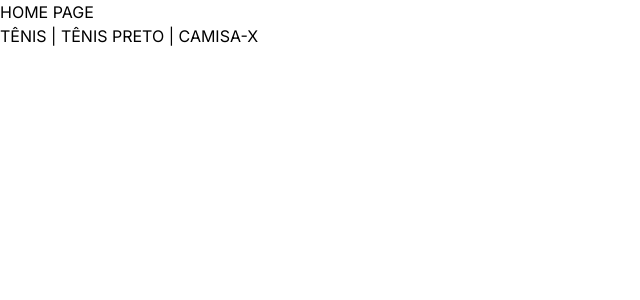
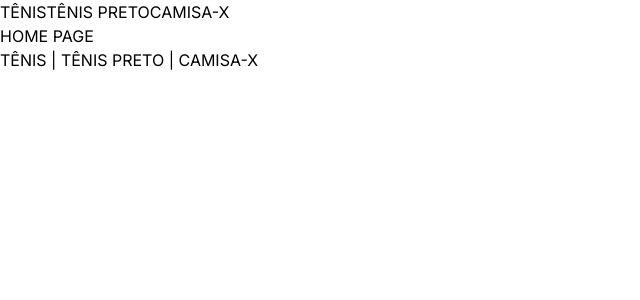
Before and after one commit to AMartelanc/tdspl-rwd-cp6, a Next.js app: page / in a window 1280 px wide. Shown: the top 300 px of the page, without its empty margins (0-640 px from the left). Built offline with nearby package versions, Linux system fonts and the light colour scheme.

Commit message:
Layout root

```diff
--- a/src/app/globals.css
+++ b/src/app/globals.css
@@ -1,3 +1,7 @@
-@import "tailwindcss/base";
+@tailwind base;
+@tailwind components;
+@tailwind utilities;
+
+/*@import "tailwindcss/base";
 @import "tailwindcss/components";
-@import "tailwindcss/utilities";
+@import "tailwindcss/utilities";*/
--- a/src/app/layout.jsx
+++ b/src/app/layout.jsx
@@ -1,5 +1,6 @@
 import { Inter } from 'next/font/google'
 import './globals.css'
+import Cabecalho from '@/components/Cabecalho/Cabecalho';
 
 const inter = Inter({ subsets: ['latin'] })
 
@@ -12,7 +13,9 @@
   return (
     <html lang="pt-br">
       <body className={inter.className}>
+        <Cabecalho/>
         {children}
+
       </body>
     </html>
   )
--- a/src/app/page.jsx
+++ b/src/app/page.jsx
@@ -6,7 +6,7 @@
       <h1>HOME PAGE</h1>
 
       <div>
-        <Link href="/produtos/tenis">TÊNIS</Link> | <Link href="/produtos/produto/tenis-preto">TÊNIS PRETO</Link> | <Link href="/produtos/produto/camisa/camisa-xadrez">CAMISA-X</Link>
+        <Link href="/produtos/estaticas/tenis">TÊNIS</Link> | <Link href="/produtos/dinamicas/estranho/tenis-preto">TÊNIS PRETO</Link> | <Link href="/produtos/dinamicas/vestuario/camisa-xadrez">CAMISA-X</Link>
       </div>
     </>
   )
--- /dev/null
+++ b/src/components/Cabecalho/Cabecalho.jsx
@@ -0,0 +1,14 @@
+import Link from "next/link";
+
+
+export default function Cabecalho() {
+    return (
+        <header>
+            <nav>
+                <Link href="/produtos/estaticas/tenis">TÊNIS</Link>
+                <Link href="/produtos/dinamicas/estranho/tenis-preto">TÊNIS PRETO</Link>
+                <Link href="/produtos/dinamicas/vestuario/camisa-xadrez">CAMISA-X</Link>
+            </nav>
+      </header>
+    )
+}
```
